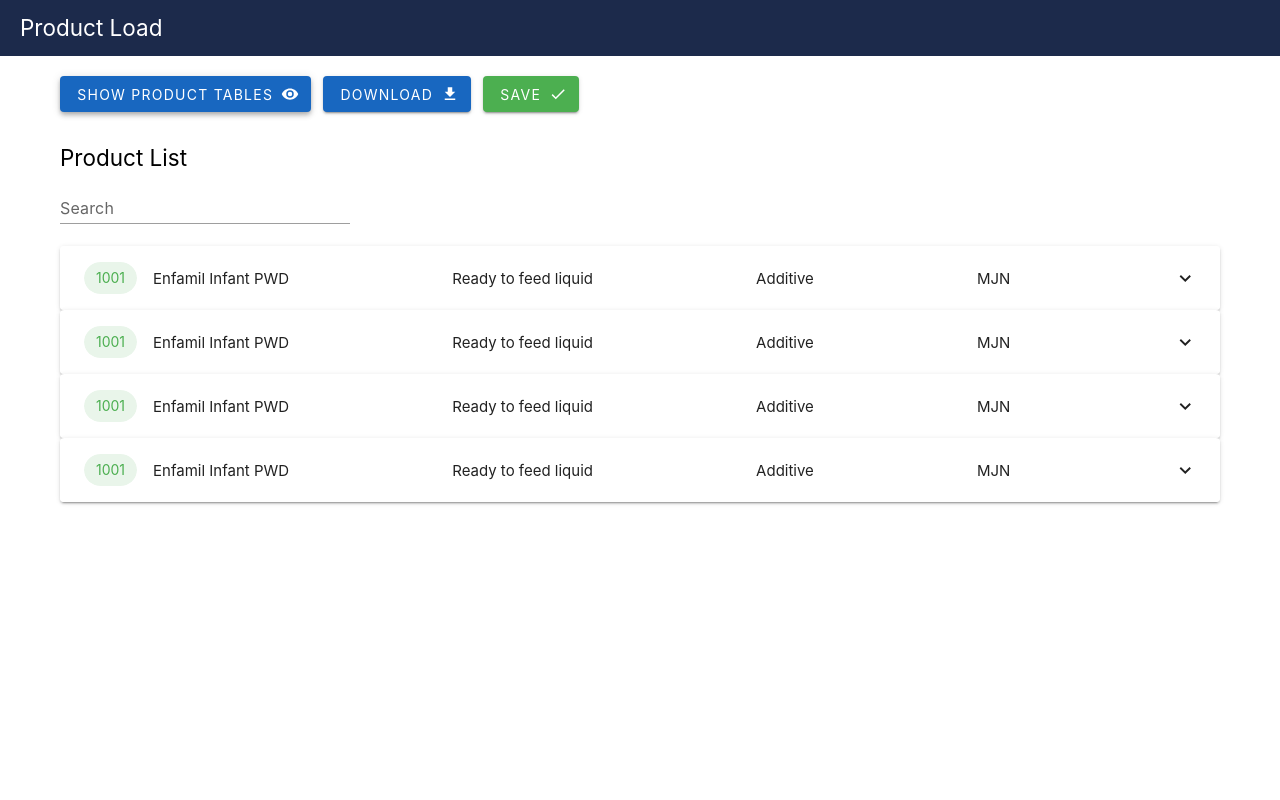
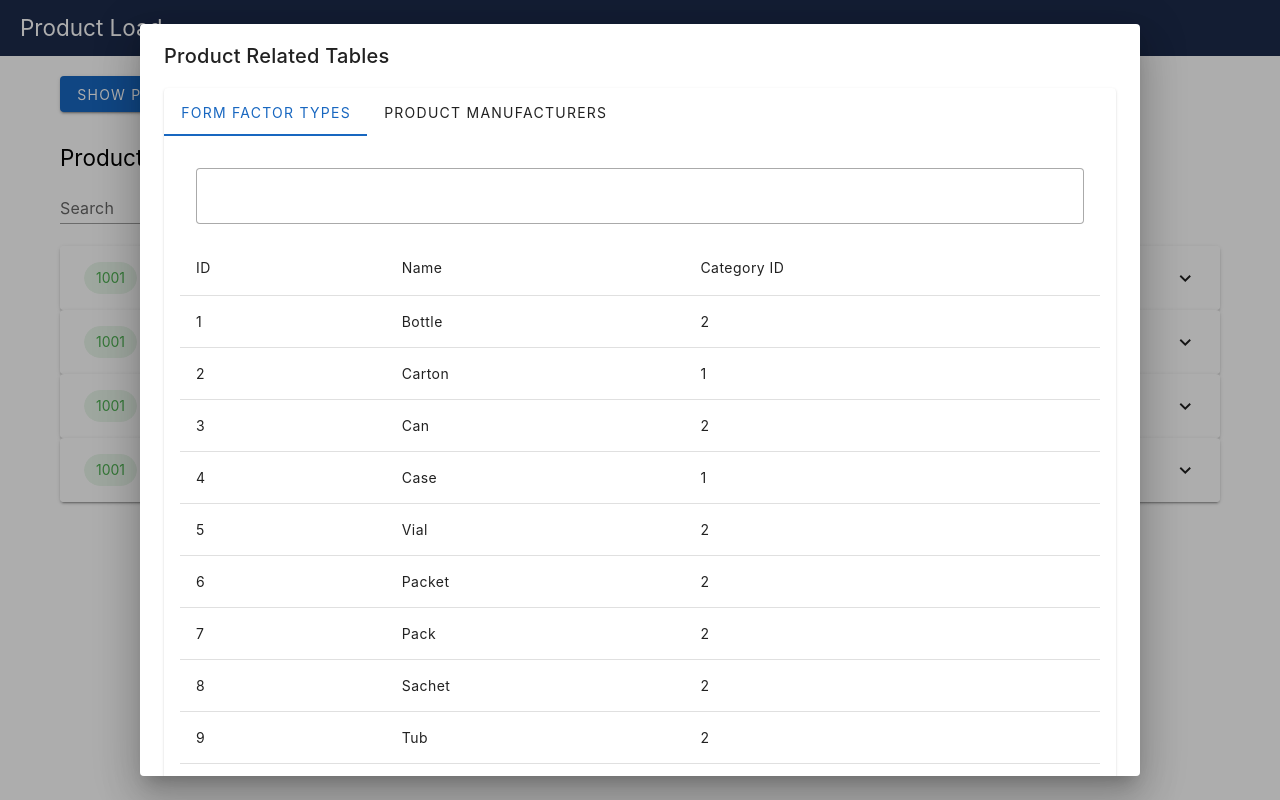
Before and after one commit to junejuly-jb/product-load-ripoff, a Vue app: page / in a window 1280 px wide. Both pictures are taken after a click on the button "SHOW PRODUCT TABLES". Built offline with nearby package versions, Linux system fonts and the light colour scheme; the HTML template or start-up script is replaced by a standard one.

Commit message:
added dialog for tables

```diff
--- a/src/_module_product_load.vue
+++ b/src/_module_product_load.vue
@@ -3,6 +3,7 @@
 import ButtonArray from './components/ProductLoad/ButtonArray.vue';
 import { onMounted } from 'vue';
 import { useProductStore } from './stores/product';
+import ProductRelatedTableDialog from './components/ProductLoad/Dialogs/ProductRelatedTableDialog.vue';
 
 const productStore = useProductStore()
 
@@ -13,6 +14,7 @@
 
 <template>
   <div>
+    <ProductRelatedTableDialog />
     <div class="pl__heading">
       <h2>Product Load</h2>
     </div>
--- a/src/components/ProductLoad/ButtonArray.vue
+++ b/src/components/ProductLoad/ButtonArray.vue
@@ -1,11 +1,14 @@
 <template>
     <div class="d-flex">
-        <v-btn class="mr-3" color="primary">Show Product Tables <v-icon :icon="mdiEye" end></v-icon></v-btn>
+        <v-btn class="mr-3" color="primary" @click="productStore.productRelatedTableDialog = true">Show Product Tables <v-icon :icon="mdiEye" end></v-icon></v-btn>
         <v-btn class="mr-3" color="primary">Download <v-icon :icon="mdiDownload" end></v-icon></v-btn>
         <v-btn class="mr-3" color="success">Save <v-icon :icon="mdiCheck" end></v-icon></v-btn>
     </div>
 </template>
 <script setup>
 import { mdiEye, mdiDownload, mdiCheck } from '@mdi/js';
+import { useProductStore } from '../../stores/product';
+
+const productStore = useProductStore();
 
 </script>
--- /dev/null
+++ b/src/components/ProductLoad/Dialogs/ProductRelatedTableDialog.vue
@@ -0,0 +1,23 @@
+<script setup>
+import { useProductStore } from '@/stores/product';
+import Tabs from '../Tabs.vue';
+
+const productStore = useProductStore();
+
+</script>
+<template>
+    <v-dialog max-width="1000" v-model="productStore.productRelatedTableDialog" transition="dialog-bottom-transition">
+        <v-card title="Product Related Tables">
+        <v-card-text>
+            <Tabs />
+        </v-card-text>
+        <v-card-actions>
+            <v-spacer></v-spacer>
+            <v-btn
+                @click="productStore.productRelatedTableDialog = false"
+                text="Close Dialog"
+            ></v-btn>
+        </v-card-actions>
+        </v-card>
+    </v-dialog>
+</template>
--- /dev/null
+++ b/src/components/ProductLoad/Tables/FormFactorTypesTable.vue
@@ -0,0 +1,37 @@
+<template>
+    <v-card
+      flat
+    >
+      <template v-slot:text>
+        <v-text-field
+          v-model="search"
+          label="Search"
+          prepend-inner-icon="mdi-magnify"
+          variant="outlined"
+          hide-details
+          single-line
+        ></v-text-field>
+      </template>
+
+      <v-data-table
+        :headers="headers"
+        :items="formfactorTypes"
+        :search="search"
+      ></v-data-table>
+    </v-card>
+</template>
+<script setup lang="ts">
+import { useProductStore } from '../../../stores/product'
+import { ref } from 'vue';
+
+const productStore = useProductStore();
+
+const headers = [
+    { key: 'id', title: 'ID' },
+    { key: 'name', title: 'Name' },
+    { key: 'categoryID', title: 'Category ID' },
+]
+const search = ref('');
+const formfactorTypes = productStore.formfactorTypes
+
+</script>
--- /dev/null
+++ b/src/components/ProductLoad/Tables/ManufacturerTable.vue
@@ -0,0 +1,38 @@
+<template>
+    <v-card
+      flat
+    >
+      <template v-slot:text>
+        <v-text-field
+          v-model="search"
+          label="Search"
+          prepend-inner-icon="mdi-magnify"
+          variant="outlined"
+          hide-details
+          single-line
+        ></v-text-field>
+      </template>
+
+      <v-data-table
+        :headers="headers"
+        :items="formfactorTypes"
+        :search="search"
+      ></v-data-table>
+    </v-card>
+</template>
+<script setup lang="ts">
+import { useProductStore } from '../../../stores/product'
+import { ref } from 'vue';
+
+const productStore = useProductStore();
+
+const headers = [
+    { key: 'ManufacturerID', title: 'ID' },
+    { key: 'ManufacturerName', title: 'Name' },
+    { key: 'ManufacturerDescription', title: 'Description' },
+    { key: 'ManufacturerStatus', title: 'Status' },
+]
+const search = ref('');
+const formfactorTypes = productStore.manufacturers
+
+</script>
--- /dev/null
+++ b/src/components/ProductLoad/Tabs.vue
@@ -0,0 +1,32 @@
+<template>
+    <v-card>
+      <v-tabs
+        v-model="tab"
+        align-tabs="left"
+        color="primary"
+      >
+        <v-tab>Form Factor Types</v-tab>
+        <v-tab>Product Manufacturers</v-tab>
+      </v-tabs>
+
+      <v-tabs-window v-model="tab">
+        <v-tabs-window-item>
+          <v-container fluid>
+            <FormFactorTypesTable />
+          </v-container>
+        </v-tabs-window-item>
+        <v-tabs-window-item>
+          <v-container fluid>
+            <ManufacturerTable />
+          </v-container>
+        </v-tabs-window-item>
+      </v-tabs-window>
+    </v-card>
+  </template>
+
+<script setup>
+import { ref } from 'vue'
+import FormFactorTypesTable from './Tables/FormFactorTypesTable.vue';
+import ManufacturerTable from './Tables/ManufacturerTable.vue';
+const tab = ref(0)
+</script>
--- a/src/stores/product.ts
+++ b/src/stores/product.ts
@@ -9,11 +9,12 @@
   const products = ref<Array<NutritionProductTypes>>([])
   const manufacturers = ref<Array<Manufacturer>>([]);
   const formfactorTypes = ref<Array<FormFactorTypes>>([]);
+  const productRelatedTableDialog = ref(false);
 
   const getProductsWithRelatedTables = () => {
     manufacturers.value = JSON.parse(JSON.stringify(JSONmanufacturers))
     formfactorTypes.value = JSON.parse(JSON.stringify(JSONFormfactorTypes))
   }
 
-  return { products, manufacturers, formfactorTypes, getProductsWithRelatedTables }
+  return { products, manufacturers, formfactorTypes, getProductsWithRelatedTables, productRelatedTableDialog }
 })
```
